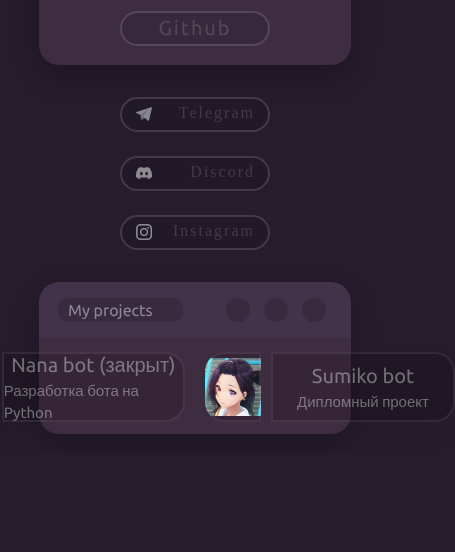
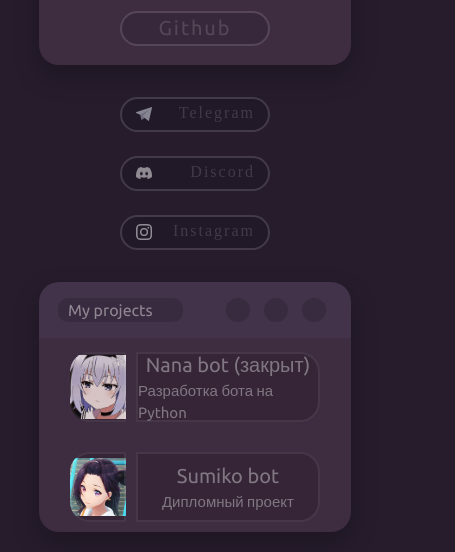
Before and after one commit to HappyBridge512/HappyBridge512.github.io, a plain HTML site: page index.html in a window 390 px wide. Shown: the part 679-1231 px from the top of the page, 455 px wide, since content can reach past the window. Before the commit the page ends 1133 px from the top, so only its background shows below. Drawn offline with Linux system fonts and the light colour scheme.

Commit message:
Add files via upload

```diff
--- a/css/styles.css
+++ b/css/styles.css
@@ -471,6 +471,8 @@ body{
   background-repeat: no-repeat;
   transition: 0.3s;
 }
+
+@media screen and (min-width: 800px ) {
   .frame__2 {
     align-self: center;
     margin-top: 20px;
@@ -483,6 +485,23 @@ body{
     transition: 0.3s;
     filter: drop-shadow(0px 11px 13px rgba(0, 0, 0, 0.2));
   }
+}
+
+@media screen and (max-width: 799px) {
+  .frame__2 {
+    align-self: center;
+    margin-top: 20px;
+    width: 833px;
+    height: 250px;
+    background-color: #3E2C41;
+    border-radius: 20px;
+    max-width: 80%;
+    max-height: 80%;
+    transition: 0.3s;
+    filter: drop-shadow(0px 11px 13px rgba(0, 0, 0, 0.2));
+  }
+}
+
 .frame__buttons__2{
   display: flex;
   justify-content: center;
@@ -597,6 +616,17 @@ body{
   transition: 0.3s;
   transform: scale(1.005);
 }
+
+@media screen and ( max-width: 800px ) {
+  .frame__projects{
+    display: flex;
+    justify-content: center;
+    align-items: center;
+    flex-direction: column;
+  }
+}
+
+
 .frame__projects{
   display: flex;
   justify-content: center;
@@ -639,7 +669,7 @@ body{
 }
 .name__project{
   display: flex;
-  width: 230px;
+  width: 233px;
   height: 70px;
   background-color: #00000025;
   margin-left: 10px;
@@ -659,9 +689,17 @@ body{
   color: #ffffff60;
   font-size: 20px;
 }
+
+@media screen and (max-width: 357px) {
+  .name__project p:nth-child(1) {
+    font-weight: bold;
+    font-size: 15px;
+  }
+}
+
 .name__project__2{
   display: flex;
-  width: 230px;
+  width: 233px;
   height: 70px;
   background-color: #00000025;
   margin-left: 10px;
```
Lines whose indentation alone changed are shown as unchanged.
